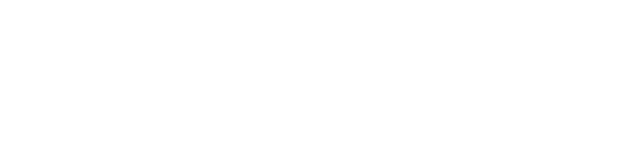
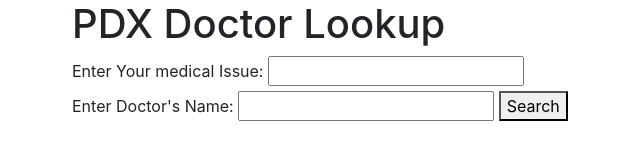
Before and after one commit to gpuett/doctor-lookup, a website built with webpack: page src/index.html in a window 1280 px wide. Shown: the whole page, without its empty margins (13-653 px from the left). Built offline with nearby package versions, Linux system fonts and the light colour scheme.

Commit message:
Begin html layout.

```diff
--- a/package.json
+++ b/package.json
@@ -1,5 +1,5 @@
 {
-  "name": "project",
+  "name": "doctor-lookup",
   "version": "1.0.0",
   "description": "",
   "main": "index.js",
--- a/src/index.html
+++ b/src/index.html
@@ -1,8 +1,25 @@
 <!DOCTYPE html>
 <html>
   <head>
-    <title></title>
+    <title>PDX Doctor Lookup</title>
   </head>
   <body>
+    <div class="container">
+      <h1>PDX Doctor Lookup</h1>
+      <div class="row">
+        <div class="col col-md">
+          <form id="query">
+            <label for="symptom">Enter Your medical Issue:</label>
+            <input type="text" id="symptom">
+            <label for="doctor">Enter Doctor's Name:</label>
+            <input type="text" id="doctor">
+            <button type="submit" name="button">Search</button>
+          </form>
+        </div>
+        <div class="col col-md">
+
+        </div>
+      </div>
+    </div>
   </body>
 </html>
--- a/webpack.config.js
+++ b/webpack.config.js
@@ -22,7 +22,7 @@ module.exports = {
     new CleanWebpackPlugin(['dist']),
     new Dotenv(),
     new HtmlWebpackPlugin({
-      title: 'project',
+      title: 'doctor-lookup',
       template: './src/index.html',
       inject: 'body'
     })
```
Also changed, not shown: 1 other file.
